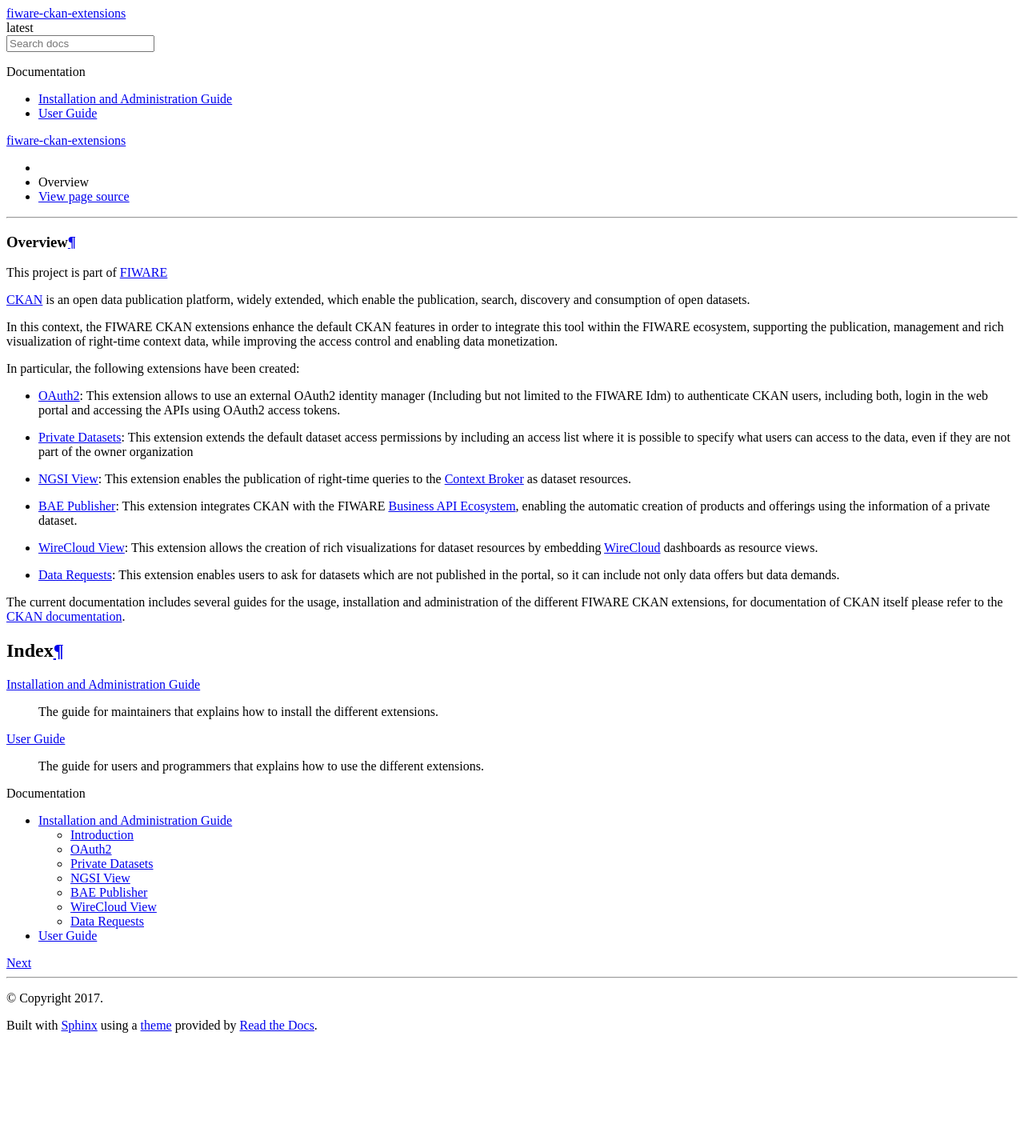
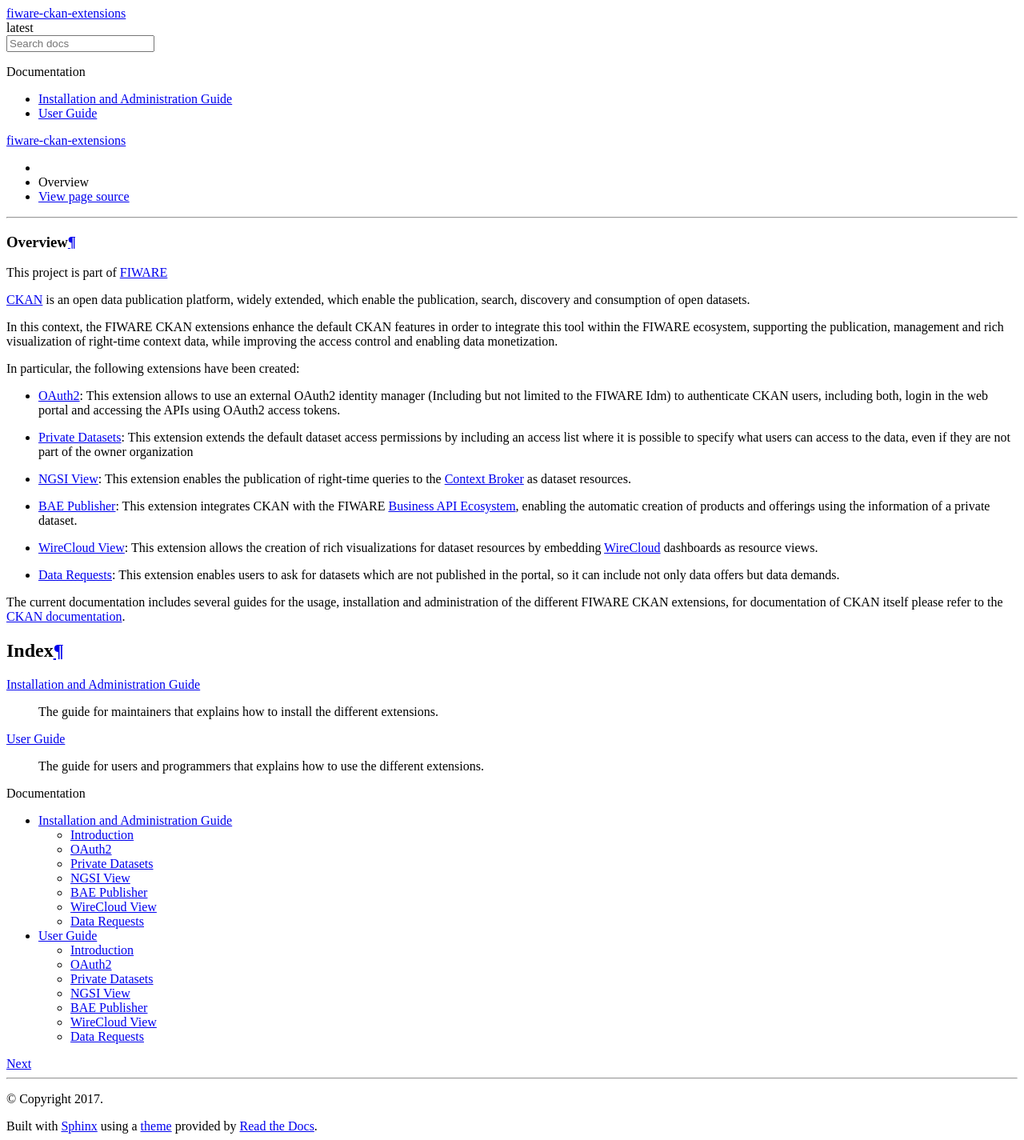
Before and after one commit to conwetlab/FIWARE-CKAN-Extensions, a Sphinx documentation site: the page built from doc/index.rst, in a window 1280 px wide. Shown: the whole page at 80% size. Built offline with Sphinx 7.4.7 and the Read the Docs theme 2.0.0, drawn with Linux system fonts in a browser that asks for light colours; comment, search, counter and statistics services are not loaded; before the commit the page ends 1299 px from its top, so only the background shows below that; some of the changed lines change nothing that is shown.

Commit message:
Include introduction in User guide

```diff
--- a/doc/user-programmer-guide.rst
+++ b/doc/user-programmer-guide.rst
@@ -1,3 +1,59 @@
 ==========
 User Guide
 ==========
+
+------------
+Introduction
+------------
+
+This user guide covers the FIWARE CKAN extensions for the FIWARE release 6. For details on
+the usage of CKAN itself please refer to the `CKAN User Guide <http://docs.ckan.org/en/latest/user-guide.html>`__
+
+Any feedback on this document is highly welcomed, including bugs, typos or things you think should be included but aren't.
+Please send them to the "Contact Person" email that appears in the `Catalogue page for this GEi`_. Or create an issue at `GitHub Issues`_
+
+.. _Catalogue page for this GEi: https://catalogue.fiware.org/enablers/ckan
+.. _GitHub Issues: https://github.com/conwetlab/FIWARE-CKAN-Extensions/issues/new
+
+------
+OAuth2
+------
+
+When the OAuth2 extension is installed and active in a CKAN instance, all user and sign in features are delegated to
+the external IDM. In this regard, the sign in process starts normally by clicking on *sign in*
+
+.. image:: images/oauth1.png
+   :align: center
+   :scale: 50%
+
+Then, the OAuth2 plugin redirects CKAN to the configured OAuth2 IDM in order to provide user credentials
+
+.. image:: images/oauth2.png
+   :align: center
+   :scale: 50%
+
+Once done, the browser is redirected back to CKAN with the user signed in
+
+.. image:: images/oauth3.png
+   :align: center
+
+
+----------------
+Private Datasets
+----------------
+
+---------
+NGSI View
+---------
+
+-------------
+BAE Publisher
+-------------
+
+--------------
+WireCloud View
+--------------
+
+-------------
+Data Requests
+-------------
```
Also changed, not shown: doc/images/oauth1.png (added), doc/images/oauth2.png (added), doc/images/oauth3.png (added).
